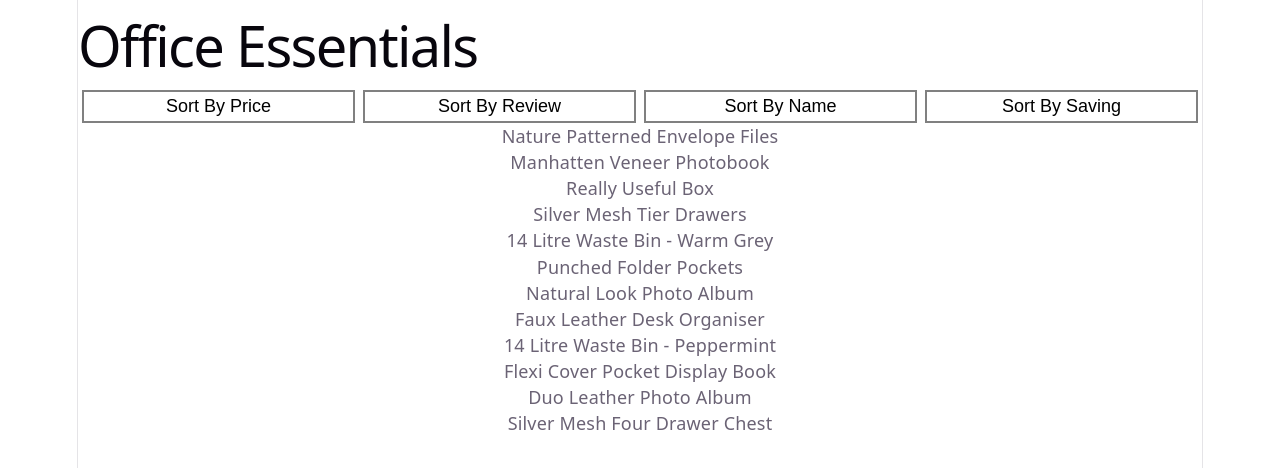
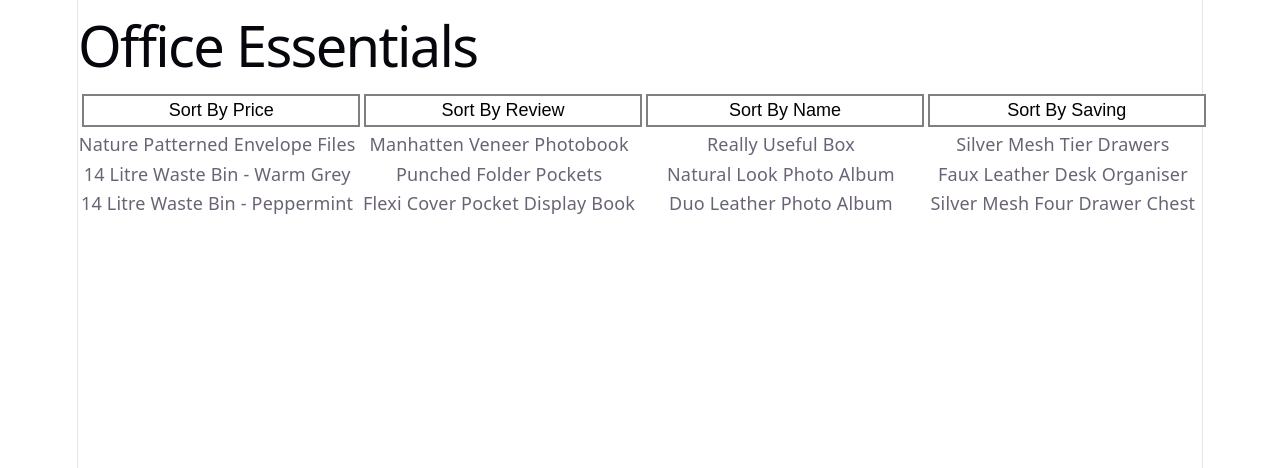
Before and after one commit to dom-elves/the-range-takehome-task, a React (Vite) app: page / in a window 1280 px wide. Shown: the top 468 px of the page. Built offline with nearby package versions, Linux system fonts and the light colour scheme.

Commit message:
change flex for css grid, use css grid classes on filters & products

```diff
--- a/src/App.css
+++ b/src/App.css
@@ -182,3 +182,38 @@
     border-right-color: var(--border);
   }
 }
+
+/** task specific classes */
+
+
+.title {
+  text-align: left;
+  font-weight: 400;
+}
+
+/** same grid classes are used for the filter buttons and the product cards*/
+.grid-container {
+    display: grid;
+    grid-template-columns: 1fr;
+    gap: 0.2rem;
+}
+
+@media (min-width: 700px) {
+    .grid-container {
+        grid-template-columns: repeat(2, 1fr);
+    }
+}
+
+@media (min-width: 1200px) {
+    .grid-container {
+        grid-template-columns: repeat(4, 1fr);
+    }
+}
+
+.filter {
+  margin: 4px;
+  padding: 4px;
+  background-color: white;
+  border: 2px solid grey;
+  font-size: large;
+}
--- a/src/App.tsx
+++ b/src/App.tsx
@@ -39,18 +39,17 @@ function App() {
   return (
     <>
       <h1 className="title">Office Essentials</h1>
-      <div className="filter-container">
-        <button className="filter">Sort By Price</button>
-        <button className="filter">Sort By Review</button>
-        <button className="filter">Sort By Name</button>
-        <button className="filter">Sort By Saving</button>
+      <div className="grid-container">
+        <button className="grid-item filter">Sort By Price</button>
+        <button className="grid-item filter">Sort By Review</button>
+        <button className="grid-item filter">Sort By Name</button>
+        <button className="grid-item filter">Sort By Saving</button>
       </div>
-      <div>
+      <div className="grid-container">
         {products.map((product) => (
           <Product key={product.img} product={product}></Product>
         ))}
       </div>
-
     </>
   )
 }
```
